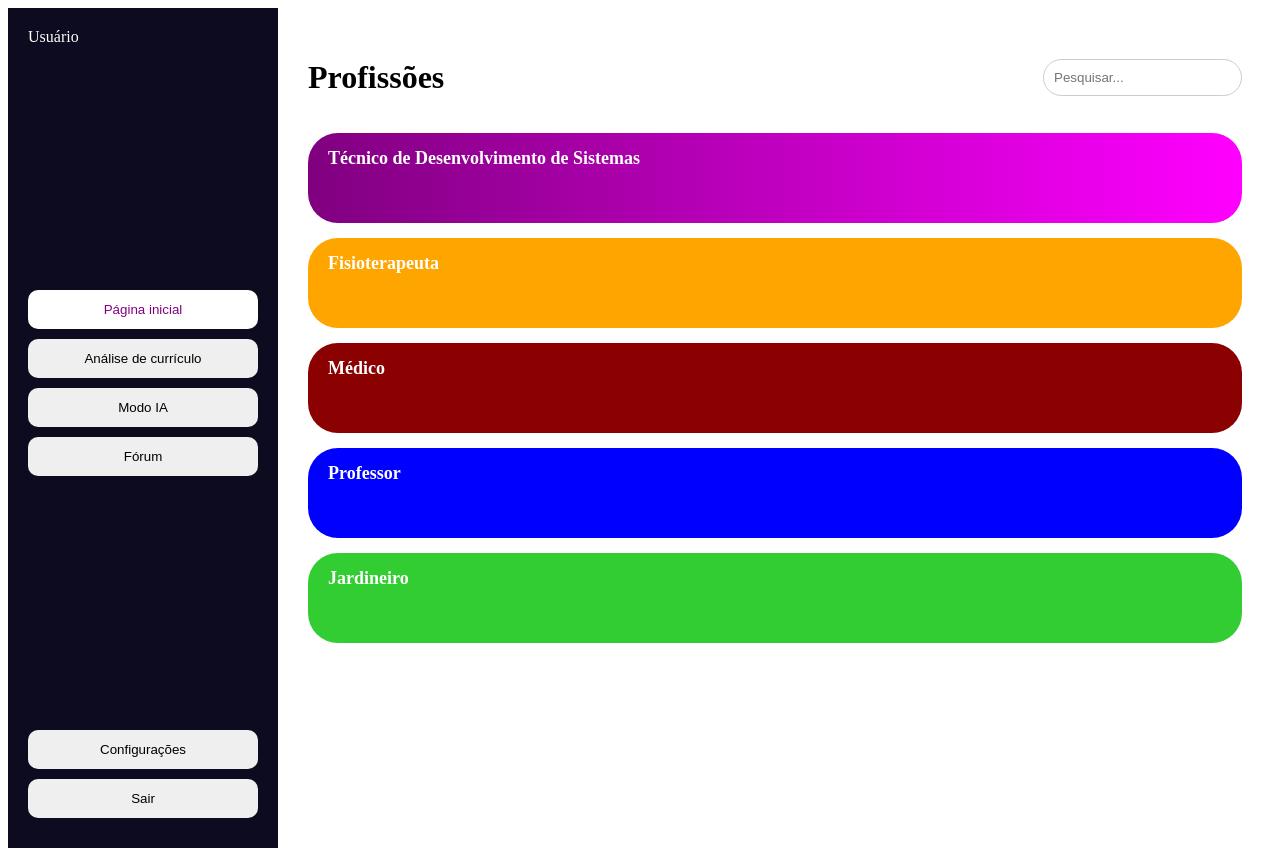
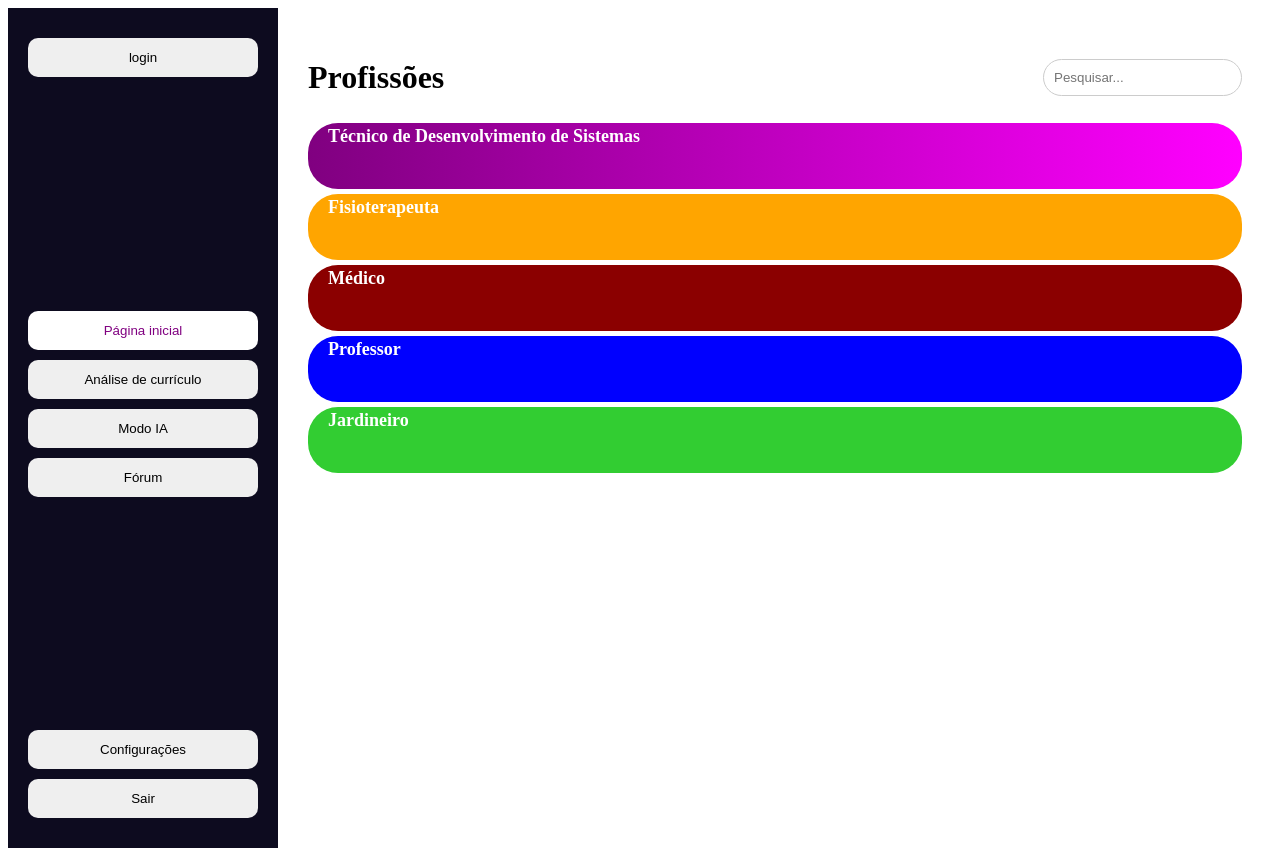
Before and after one commit to DivanilS12/imt, a plain HTML site: page index.html in a window 1280 px wide. Drawn offline with Linux system fonts and the light colour scheme.

Commit message:
home page 0.7

```diff
--- a/assets/css/home.css
+++ b/assets/css/home.css
@@ -49,8 +49,8 @@
 
 /* CARDS */
 .card {
-  margin-top: 15px;
-  padding: 15px 20px;
+  margin-top: 5px;
+  padding: 3px 20px;
   border-radius: 30px;
   color: white;
   font-size: 18px;
--- a/index.html
+++ b/index.html
@@ -2,7 +2,7 @@
 <html lang="pt-BR">
 <head>
   <meta charset="UTF-8">
-  <title>Home</title>
+  <title>IMT</title>
 
   <link rel="stylesheet" href="assets/css/style.css">
   <link rel="stylesheet" href="assets/css/home.css">
@@ -14,12 +14,12 @@
   <!-- SIDEBAR -->
   <aside class="sidebar">
     <div class="user">
-       <span>Usuário</span>
+       <button>login</button>
     </div>
 
     <nav>
       <button class="active"> Página inicial</button>
-      <button> Análise de currículo</button>
+      <button > Análise de currículo</button>
       <button> Modo IA</button>
       <button> Fórum</button>
     </nav>
```
